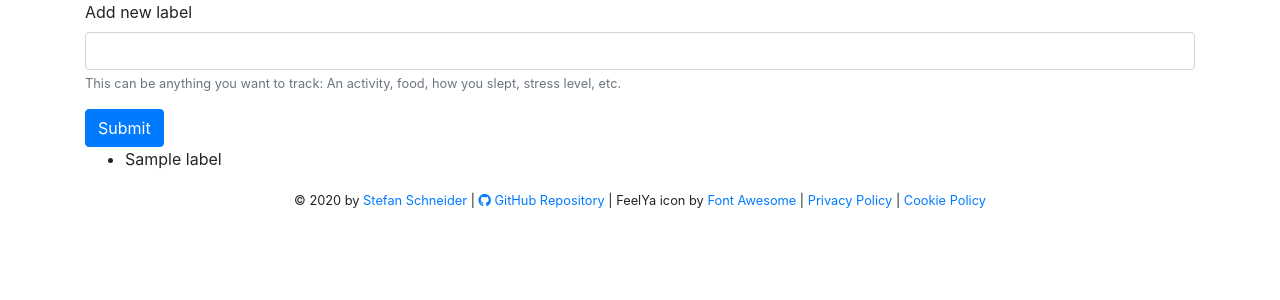
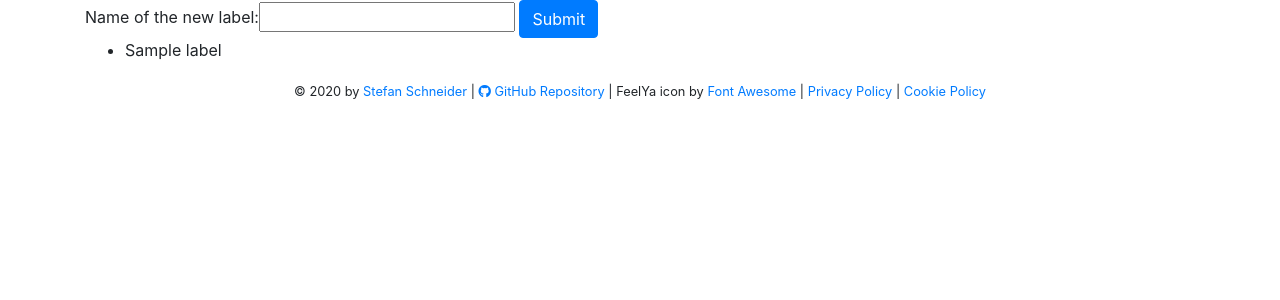
Before and after one commit to stefanbschneider/feelya, a Django app: page / in a window 1280 px wide. Shown: the part 56-356 px from the top of the page. Run offline with Django 3.2, Linux system fonts and the light colour scheme; tables that the repository leaves empty hold one stand-in row (values such as "Sample post"); some libraries are stand-ins or nearby versions.

Commit message:
working form for adding labels

```diff
--- /dev/null
+++ b/app/forms.py
@@ -0,0 +1,5 @@
+from django import forms
+
+
+class LabelForm(forms.Form):
+    label_name = forms.CharField(label='Name of the new label', max_length=100)
--- a/app/templates/app/index.html
+++ b/app/templates/app/index.html
@@ -1,14 +1,19 @@
 {% extends 'app/base.html' %}
 
 {% block content %}
+    {% if error_message %}<p><strong>{{ error_message }}</strong></p>{% endif %}
 
 {#    text box to enter new labels #}
-    <form>
-        <div class="form-group">
-            <label for="labelInput">Add new label</label>
-            <input type="text" class="form-control" id="labelInput">
-            <small id="labelHelp" class="form-text text-muted">This can be anything you want to track: An activity, food, how you slept, stress level, etc.</small>
-        </div>
+    <form action="" method="post">
+        {% csrf_token %}
+
+{#        <div class="form-group">#}
+{#            <label for="labelInput">Add new label</label>#}
+{#            <input type="text" class="form-control" id="labelInput">#}
+{#            <small id="labelHelp" class="form-text text-muted">This can be anything you want to track: An activity, food, how you slept, stress level, etc.</small>#}
+{#        </div>#}
+
+        {{ form }}
         <button type="submit" class="btn btn-primary">Submit</button>
     </form>
 
--- a/app/urls.py
+++ b/app/urls.py
@@ -10,5 +10,4 @@ app_name = 'app'
 
 urlpatterns = [
     path('', views.index, name='index'),
-    path('add/<label_name>/', views.add_label, name='add')
 ] + static(settings.MEDIA_URL, document_root=settings.MEDIA_ROOT)
--- a/app/views.py
+++ b/app/views.py
@@ -4,19 +4,29 @@ from django.template import loader
 from django.urls import reverse
 
 from .models import Label
+from .forms import LabelForm
 
 
 def index(request):
     labels = Label.objects.order_by('-date')
-    template = loader.get_template('app/index.html')
-    # output = ', '.join([l.name for l in labels])
+
+    # if this is a POST request we need to process the form data
+    if request.method == 'POST':
+        form = LabelForm(request.POST)
+
+        if form.is_valid():
+            # process as needed
+            label = Label.objects.create(name=form.cleaned_data['label_name'], owner=request.user)
+            return HttpResponseRedirect(reverse('app:index'))
+
+    # if a GET (or any other method) we'll create a blank form
+    else:
+        form = LabelForm()
+
+    # prepare context
     context = {
         'labels': labels,
+        'form': form
     }
+
     return render(request, 'app/index.html', context)
-
-
-def add_label(request, label_name):
-    """Add a newly tracked label"""
-    label = Label.objects.create(name=label_name, owner=request.user)
-    return HttpResponseRedirect(reverse('app:index'))
```
